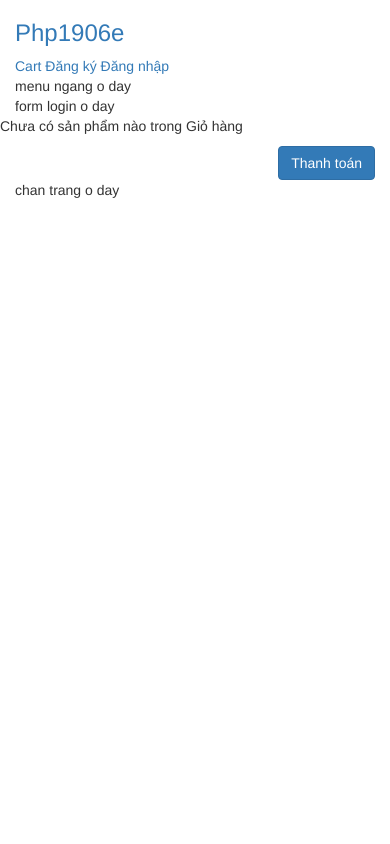
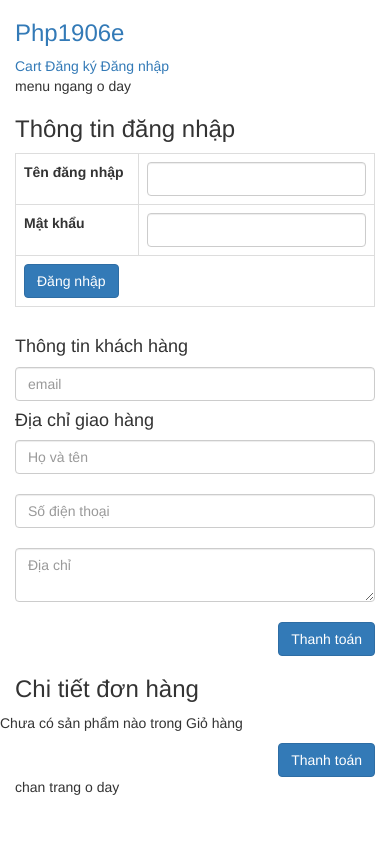
Before and after one commit to cuongnd/thuc_hanh_buoi_5, a Laravel app: page /thanh-toan in a window 390 px wide. Run offline with Laravel 8, Linux system fonts and the light colour scheme; tables that the repository leaves empty hold one stand-in row (values such as "Sample post"); some libraries are stand-ins or nearby versions.

Commit message:
update composer

```diff
--- a/ecommerce1/app/Http/Controllers/PageController.php
+++ b/ecommerce1/app/Http/Controllers/PageController.php
@@ -119,113 +119,44 @@ class PageController extends Controller
         return view('page.checkout');
     }
 
-    public function postCheckout(CustomerRequest $request){
+    public function postCheckout(Request $request){
 
         //Kiêm tra xem số lượng mỗi sản phẩm có còn trong kho hàng nữa không
         $flag = true;
         $list_soil_out = "";
+        $total=0;
         foreach(Cart::content() as $row)
         {
-            $rowId = $row->rowId;
-            $product_per = ProductProperties::where('product_id',$row->id)->where('size_id',$row->options->size_id)->select('quantity')->get()->first();
-            $quantity_repository = $product_per->quantity;
-            //Nếu số lượng trong kho bằng 0 thì xóa sản phẩm đó ra khỏi cart
-            if($quantity_repository == 0){
-                $size = Size::find($row->options->size_id);
-                $size_name = $size->name;
-                $list_soil_out .= " ".$row->name." size: ".$size_name." đã hết hàng<br/>";
-                $flag = false;
-                Cart::remove($rowId);
+            $total+=$row->qty*$row->price;
         }
-            //nếu số lượng trong cart lớn hơn kho
-            else if($row->qty > $quantity_repository)
+        $customer = new Customer;
+        $customer->email      = $request->email;
+        $customer->full_name = $request->full_name;
+        $customer->phone  = $request->phone_number;
+        $customer->address     = $request->address;
+        if(Auth::check()) {
+            $customer->user_id = Auth::user()->id;
+        }
+        if($customer->save())
         {
-                $size = Size::find($row->options->size_id);
-                $size_name = $size->name;
-                $list_soil_out .= " ".$row->name." size: ".$size_name." còn ".$quantity_repository." sản phẩm<br/>";
-                $flag = false;
-                //update lại số lượng sản phẩm trong cart bằng số lượng trong kho.
-                Cart::update($rowId,['qty'=>$quantity_repository]);
-            }
-        }
-        //nếu có những sản phẩm đã hết, hoặc số lượng ít hơn lựa chọn thì thông báo cho người dùng
-        if($flag == false){
-            return redirect('thanh-toan')->with('loi',"Bạn vui lòng kiểm tra lại giỏ hàng: <br/>".$list_soil_out);
-        }
-        else{
-            $customer = new Customer;
-            $customer->email      = $request->txtEmail;
-            $customer->first_name = $request->txtFirstName;
-            $customer->last_name  = $request->txtLastName;
-            $customer->gender     = $request->txtGender;
-            $customer->address    = $request->txtAddress;
-            $customer->phone      = $request->txtPhone;
-            if(Auth::check()) { $customer->user_id = Auth::user()->id;}
-            if($customer->save())
-            {   //lưu thonong tin dơn hàng
             $customer_id       = Customer::max('id');
             $bill = new Bills;
             $bill->customer_id = $customer_id;
-
-                $total_price = Cart::subtotal(0,'','');
-
-                $coupon_value = 0; //set coupon defult
-                if(session('coupon'))
-                {
-                    //Kiểm tra xem có nhập mã giảm giá không
-                    $bill->coupon_id = session('coupon');
-                    $coupon = Coupon::find(session('coupon'));
-                    $coupon_value = $coupon->value;
-                }
-
-                $total_price -= $total_price * $coupon_value;
-
-                $bill->total_price = $total_price;
-                if($bill->save())
-                {   //lưu thông tin chi tiết đơn hàng
+            $bill->total_price = $total;
+            if($bill->save()){
                 $bill_id  = Bills::max('id');
-                    foreach(Cart::content() as $cart)
-                    {
+                foreach(Cart::content() as $cart){
                     $detail_bill             = new DetailBill;
                     $detail_bill->bill_id    = $bill_id;
                     $detail_bill->product_id = $cart->id;
-                        $detail_bill->size_id    = $cart->options->size_id;
                     $detail_bill->quantity   = $cart->qty;
-                        $detail_bill->unit_price = $cart->price;
-                        $price      = $cart->subtotal(0,'','');
-                        $price     -= $price * $coupon_value;
-                        $detail_bill->sub_price      =  $price;
+                    $detail_bill->price   = $cart->price;
                     $detail_bill->save();
-
-                        $product_p = ProductProperties::where('product_id',$cart->id)->where('size_id',$cart->options->size_id)->select('quantity')->get()->first();
-                        $quantity = $product_p->quantity;
-                        $quantity_remain = $quantity - $cart->qty;
-
-                        //cập nhật lại số lượng hàng trong kho
-                        $quantity = DB::table('product_properties')->where('product_id',$cart->id)->where('size_id',$cart->options->size_id)->update(['quantity'=>$quantity_remain]);
-
-                    }
-                    dispatch(new SendBillInfoMail($customer, Cart::content(), $total_price, $coupon_value));
-                    // send notifications
-                    $users = User::where('level', 2)->get();
-
-                    $when = Carbon::now()->addSeconds(10);
-
-                    $bill = Bills::find($bill_id);
-
-                    // send notification
-                    \Notification::send($users, (new checkoutNoti($bill))->delay($when));
-
-                    Cart::destroy();
-                    session()->forget('coupon');
-                    return redirect('thanh-toan')->with('success',"Thanh toán thành công. Bạn có thể kiểm tra email thanh toán để xem đơn hàng, Nhấp vào <a href='". route('trang-chu')."' style='color:#333' >đây</a> để về trang chủ");
-                }else{
-                    return redirect('thanh-toan')->with('loi',"Không thể lưu lại thông tin đơn hàng");
-                }
-            }else{
-                 return redirect('thanh-toan')->with('loi',"Không thể lưu lại thông tin khách hàng");
                 }
             }
+        }
+        Cart::destroy();
+        return redirect('thanh-toan')->with('success',"Thanh toán thành công. Bạn có thể kiểm tra email thanh toán để xem đơn hàng, Nhấp vào <a href='". route('trang-chu')."' style='color:#333' >đây</a> để về trang chủ");
     }
 
     public function getDangKy()
@@ -342,21 +273,14 @@ class PageController extends Controller
         }
     }
     public function postLogin(Request $request){
-        $this->validate($request, [
-            "txtEmail" => "required|email",
-            "txtPassword" => "required"
-        ],[
-            "txtEmail.required" => "Bạn phải nhập email",
-            "txtEmail.required" => "Bạn phải nhập email",
-            "txtPassword.required" => "Bạn phải nhập mật khẩu"
-        ]);
+
         $credentials = [
             'email' => $request->txtEmail,
             'password' => $request->txtPassword,
             'active' => 1
         ];
         if(Auth::attempt($credentials)){
-            return redirect()->back();
+            return redirect()->route('trang-chu');
         }else{
             return redirect(route('get.login'))->with('error','Sai email, mật khẩu hoặc tài khoản của bạn chưa được kích hoạt');
         }
--- a/ecommerce1/public/frontend_asset/custom.css
+++ b/ecommerce1/public/frontend_asset/custom.css
@@ -4,7 +4,7 @@
     margin: 150px auto;
     padding: 10px;
 }
-.area-dang-ky
+.area-dang-ky,.area-dang-nhap
 {
     width: 600px;
     margin: 50px auto;
--- a/ecommerce1/resources/views/page/checkout.blade.php
+++ b/ecommerce1/resources/views/page/checkout.blade.php
@@ -1,10 +1,67 @@
 @extends('layout.master')
 @section('content')
+    @if(session('success'))
+        <div class="alert alert-success alert-dismissible"  role="alert">
+            <button type="button" class="close" data-dismiss="alert" aria-label="Close">
+                <span aria-hidden="true">&times;</span>
+            </button>
+            {!!session('success')!!}
+        </div>
+    @endif
+
     <div class="row">
         <div class="col-md-6">
-            form login o day
+            @if(Auth::check())
+                <h4>bạn đã đăng nhập rồi</h4>
+            @else
+                <div class="checkout-area-dang-nhap">
+                    <h3>Thông tin đăng nhập</h3>
+                    <form action="" method="post">
+                        <table class="table table-bordered">
+                            <tr>
+                                <th>Tên đăng nhập</th>
+                                <td><input class="form-control" type="text" name="txtEmail"></td>
+                            </tr>
+                            <tr>
+                                <th>Mật khẩu</th>
+                                <td><input class="form-control" type="password" name="txtPassword"></td>
+                            </tr>
+                            <tr>
+                                <th colspan="2">
+                                    <button class="btn btn-primary">Đăng nhập</button>
+                                </th>
+                            </tr>
+                        </table>
+                        {{csrf_field()}}
+                </form>
+                </div>
+            @endif
+            <form action="" method="post">
+                <div class="row">
+                    <div class="col-md-12">
+                        <h4>Thông tin khách hàng</h4>
+                        <input type="text" name="email" class="form-control" placeholder="email">
+                        <h4>Địa chỉ giao hàng</h4>
+                        <input type="text" name="full_name" placeholder="Họ và tên" class="form-control">
+                        <br/>
+                        <input type="text" name="phone_number" placeholder="Số điện thoại" class="form-control">
+                        <br/>
+                        <textarea class="form-control" placeholder="Địa chỉ" name="address"></textarea>
+                    </div>
+                </div>
+                <br/>
+                <div class="row">
+                    <div class="col-md-12">
+                        <div class="pull-right">
+                            <button type="submit" class="btn btn-primary" href="">Thanh toán</button>
+                        </div>
+                    </div>
+                </div>
+                {{ csrf_field() }}
+            </form>
         </div>
         <div class="col-md-6">
+            <h3>Chi tiết đơn hàng</h3>
             <div class='block_wrap row'>
                 @if(Cart::count() > 0)
                     <table class='table table-bordered responsive-table table--no-border'>
--- a/ecommerce1/routes/web.php
+++ b/ecommerce1/routes/web.php
@@ -28,6 +28,8 @@ Route::post('dang-ky', ['as' => 'dangky', 'uses' => 'PageController@postDangKy']
 Route::get('dang-nhap', ['as' => 'get.login', 'uses' => 'PageController@getLogin']);
 
 Route::post('dang-nhap', ['as' => 'post.login', 'uses' => 'PageController@postLogin']);
+Route::get('thanh-toan', ['as' => 'thanhtoan', 'uses' => 'PageController@getShowCheckout']);
+Route::post('thanh-toan', ['as' => 'thanhtoan', 'uses' => 'PageController@postCheckout']);
 
 
 
```
Also changed, not shown: ecommerce1/app/DetailBill.php (added, +23 -0 lines), ecommerce1/resources/views/admin/bill/list_bill.blade.php (+4 -6 lines), ecommerce1/resources/views/page/login.blade.php (added, +24 -0 lines). Lines whose indentation alone changed are shown as unchanged.
